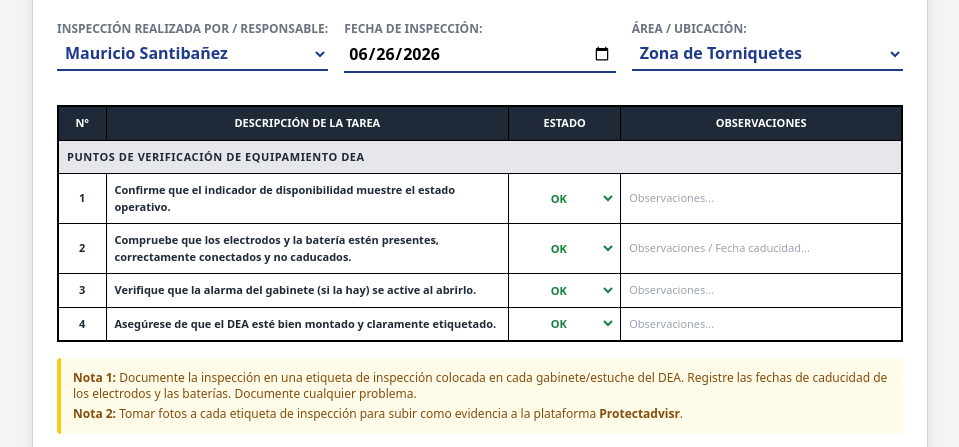
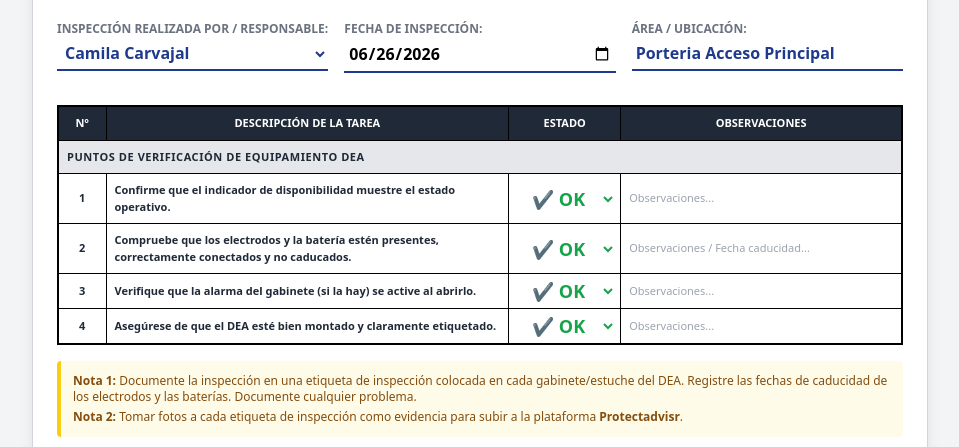
Before and after one commit to mauriciosanti35/Inspeccion-mensual-DEA-, a plain HTML site: page index.html in a window 1280 px wide. Shown: the part 126-573 px from the top of the page, without its empty margins (160-1119 px from the left). Drawn offline with nearby package versions, Linux system fonts and the light colour scheme.

Commit message:
Update inspector selection and inspection item states

```diff
--- a/index.html
+++ b/index.html
@@ -32,6 +32,7 @@
                 <div class="flex flex-col">
                     <label class="text-xs font-bold uppercase text-gray-500">Inspección realizada por / Responsable:</label>
                     <select id="inspector" onchange="updateSignatureDisplay()" class="border-b-2 border-blue-900 p-1 bg-transparent font-bold text-blue-900 focus:outline-none">
+                        <option value="Camila Carvajal" selected>Camila Carvajal</option>
                         <option value="Mauricio Santibañez">Mauricio Santibañez</option>
                         <option value="Karen Cañete">Karen Cañete</option>
                         <option value="Vinicio Lopez">Vinicio López</option>
@@ -44,11 +45,7 @@
                 </div>
                 <div class="flex flex-col">
                     <label class="text-xs font-bold uppercase text-gray-500">Área / Ubicación:</label>
-                    <select id="instalacion" class="border-b-2 border-blue-900 p-1 bg-transparent font-bold text-blue-900 focus:outline-none">
-                        <option value="Zona de Torniquetes">Zona de Torniquetes</option>
-                        <option value="Bodega Principal">Bodega Principal</option>
-                        <option value="Oficinas Administrativas">Oficinas Administrativas</option>
-                    </select>
+                    <input type="text" id="instalacion" value="Porteria Acceso Principal" readonly class="border-b-2 border-blue-900 p-1 bg-transparent font-bold text-blue-900 focus:outline-none cursor-not-allowed">
                 </div>
             </div>
 
@@ -73,10 +70,10 @@
                             <td class="border border-black p-2 text-center font-bold">1</td>
                             <td class="border border-black p-2 font-semibold">Confirme que el indicador de disponibilidad muestre el estado operativo.</td>
                             <td class="border border-black p-1 text-center">
-                                <select id="item1_estado" class="w-full bg-white text-center font-bold text-green-700 cursor-pointer">
-                                    <option value="OK" selected>OK</option>
-                                    <option value="NO OK">NO OK</option>
-                                    <option value="N/A">N/A</option>
+                                <select id="item1_estado" class="w-full bg-white text-center font-bold text-lg text-green-600 cursor-pointer focus:outline-none" onchange="colorStatus(this)">
+                                    <option value="✔" class="text-green-600 font-bold" selected>✔ OK</option>
+                                    <option value="✖" class="text-red-600 font-bold">✖ NO OK</option>
+                                    <option value="N/A" class="text-gray-600 font-bold">N/A</option>
                                 </select>
                             </td>
                             <td class="border border-black p-1"><input type="text" id="item1_obs" class="w-full outline-none px-1" placeholder="Observaciones..."></td>
@@ -87,10 +84,10 @@
                             <td class="border border-black p-2 text-center font-bold">2</td>
                             <td class="border border-black p-2 font-semibold">Compruebe que los electrodos y la batería estén presentes, correctamente conectados y no caducados.</td>
                             <td class="border border-black p-1 text-center">
-                                <select id="item2_estado" class="w-full bg-white text-center font-bold text-green-700 cursor-pointer">
-                                    <option value="OK" selected>OK</option>
-                                    <option value="NO OK">NO OK</option>
-                                    <option value="N/A">N/A</option>
+                                <select id="item2_estado" class="w-full bg-white text-center font-bold text-lg text-green-600 cursor-pointer focus:outline-none" onchange="colorStatus(this)">
+                                    <option value="✔" class="text-green-600 font-bold" selected>✔ OK</option>
+                                    <option value="✖" class="text-red-600 font-bold">✖ NO OK</option>
+                                    <option value="N/A" class="text-gray-600 font-bold">N/A</option>
                                 </select>
                             </td>
                             <td class="border border-black p-1"><input type="text" id="item2_obs" class="w-full outline-none px-1" placeholder="Observaciones / Fecha caducidad..."></td>
@@ -101,10 +98,10 @@
                             <td class="border border-black p-2 text-center font-bold">3</td>
                             <td class="border border-black p-2 font-semibold">Verifique que la alarma del gabinete (si la hay) se active al abrirlo.</td>
                             <td class="border border-black p-1 text-center">
-                                <select id="item3_estado" class="w-full bg-white text-center font-bold text-green-700 cursor-pointer">
-                                    <option value="OK" selected>OK</option>
-                                    <option value="NO OK">NO OK</option>
-                                    <option value="N/A">N/A</option>
+                                <select id="item3_estado" class="w-full bg-white text-center font-bold text-lg text-green-600 cursor-pointer focus:outline-none" onchange="colorStatus(this)">
+                                    <option value="✔" class="text-green-600 font-bold" selected>✔ OK</option>
+                                    <option value="✖" class="text-red-600 font-bold">✖ NO OK</option>
+                                    <option value="N/A" class="text-gray-600 font-bold">N/A</option>
                                 </select>
                             </td>
                             <td class="border border-black p-1"><input type="text" id="item3_obs" class="w-full outline-none px-1" placeholder="Observaciones..."></td>
@@ -115,10 +112,10 @@
                             <td class="border border-black p-2 text-center font-bold">4</td>
                             <td class="border border-black p-2 font-semibold">Asegúrese de que el DEA esté bien montado y claramente etiquetado.</td>
                             <td class="border border-black p-1 text-center">
-                                <select id="item4_estado" class="w-full bg-white text-center font-bold text-green-700 cursor-pointer">
-                                    <option value="OK" selected>OK</option>
-                                    <option value="NO OK">NO OK</option>
-                                    <option value="N/A">N/A</option>
+                                <select id="item4_estado" class="w-full bg-white text-center font-bold text-lg text-green-600 cursor-pointer focus:outline-none" onchange="colorStatus(this)">
+                                    <option value="✔" class="text-green-600 font-bold" selected>✔ OK</option>
+                                    <option value="✖" class="text-red-600 font-bold">✖ NO OK</option>
+                                    <option value="N/A" class="text-gray-600 font-bold">N/A</option>
                                 </select>
                             </td>
                             <td class="border border-black p-1"><input type="text" id="item4_obs" class="w-full outline-none px-1" placeholder="Observaciones..."></td>
@@ -130,14 +127,14 @@
             <!-- Notas de Recordatorio -->
             <div class="bg-yellow-50 border-l-4 border-yellow-400 p-3 rounded text-xs text-yellow-800 space-y-1">
                 <p><strong>Nota 1:</strong> Documente la inspección en una etiqueta de inspección colocada en cada gabinete/estuche del DEA. Registre las fechas de caducidad de los electrodos y las baterías. Documente cualquier problema.</p>
-                <p><strong>Nota 2:</strong> Tomar fotos a cada etiqueta de inspección para subir como evidencia a la plataforma <strong>Protectadvisr</strong>.</p>
+                <p><strong>Nota 2:</strong> Tomar fotos a cada etiqueta de inspección como evidencia para subir a la plataforma <strong>Protectadvisr</strong>.</p>
             </div>
 
             <!-- Cuadro de Firma -->
             <div class="mt-6 p-4 w-full md:w-80 border-2 border-black bg-gray-50">
                 <label class="block text-[10px] font-bold mb-1 uppercase text-gray-500">Firma Electrónica:</label>
                 <div id="signature-display" class="font-signature text-3xl text-blue-900 border-b border-gray-300 pb-2 mb-1">
-                    Mauricio Santibañez
+                    Camila Carvajal
                 </div>
                 <p class="text-[9px] text-gray-600 font-bold italic uppercase tracking-tighter">Firmado electrónicamente por el responsable</p>
             </div>
@@ -148,6 +145,17 @@
     </div>
 
     <script>
+        // Cambiar el color del texto del estado según la opción elegida
+        function colorStatus(select) {
+            if (select.value === '✔') {
+                select.className = 'w-full bg-white text-center font-bold text-lg text-green-600 cursor-pointer focus:outline-none';
+            } else if (select.value === '✖') {
+                select.className = 'w-full bg-white text-center font-bold text-lg text-red-600 cursor-pointer focus:outline-none';
+            } else {
+                select.className = 'w-full bg-white text-center font-bold text-lg text-gray-600 cursor-pointer focus:outline-none';
+            }
+        }
+
         // Actualiza la firma manuscrita al cambiar de inspector
         function updateSignatureDisplay() {
             document.getElementById('signature-display').innerText = document.getElementById('inspector').value;
@@ -222,11 +230,11 @@
                     ]
                 ],
                 headStyles: { fillColor: [30, 58, 138], textColor: 255, halign: 'center' },
-                styles: { fontSize: 8.5, cellPadding: 3, halign: 'left' },
+                styles: { fontSize: 9, cellPadding: 3, halign: 'left' },
                 columnStyles: {
                     0: { halign: 'center', width: 12 },
                     1: { width: 90 },
-                    2: { halign: 'center', fontStyle: 'bold', width: 25 },
+                    2: { halign: 'center', fontStyle: 'bold', fontSize: 11, width: 25 },
                     3: { width: 53 }
                 }
             });
```
